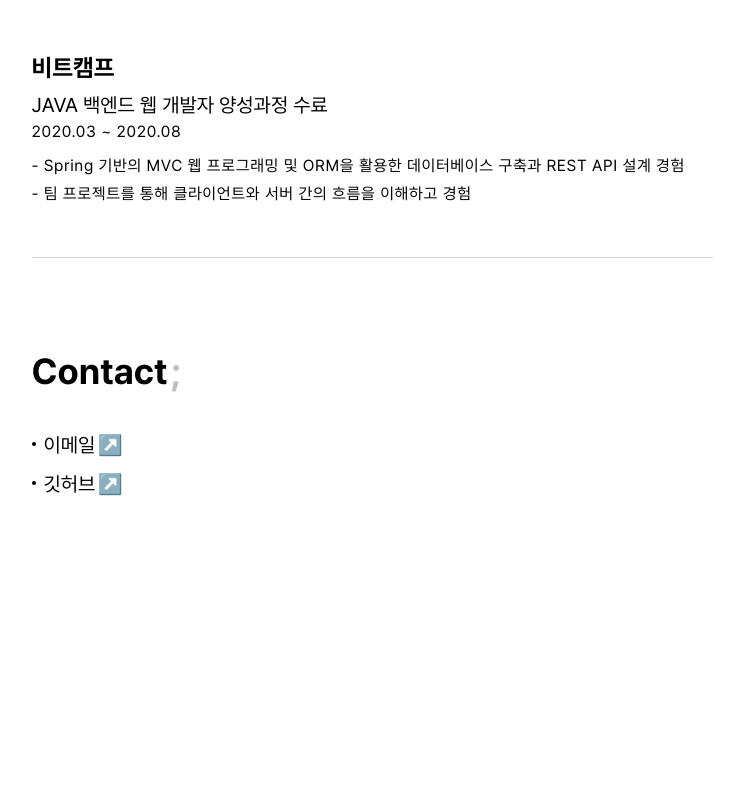
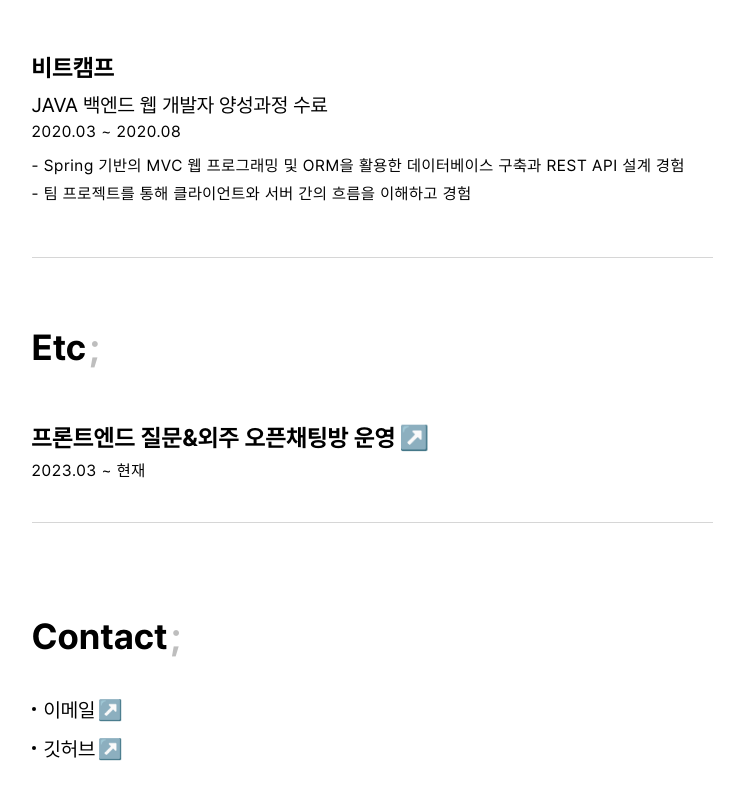
Before and after one commit to cherryc0ck/resume, a Next.js app: page / in a window 1280 px wide. Shown: the part 2635-3434 px from the top of the page, without its empty margins (268-1012 px from the left). Before the commit the page ends 3303 px from the top, so only its background shows below. Built offline with nearby package versions, Linux system fonts and the light colour scheme.

Commit message:
:adhesive_bandage: clean code

```diff
--- a/src/app/page.tsx
+++ b/src/app/page.tsx
@@ -1,6 +1,12 @@
 "use client";
 
-import { Contact, Introduce, SideProject, Work } from "@/components/domain";
+import {
+  Contact,
+  Introduce,
+  SideProject,
+  Work,
+  Etc,
+} from "@/components/domain";
 import * as S from "./styled";
 import Education from "@/components/domain/resume/education/Education";
 import { ProgressBar } from "@/components/common";
@@ -15,6 +21,7 @@ export default function Home() {
           <Work />
           <SideProject />
           <Education />
+          <Etc />
           <Contact />
         </S.Wrapper>
       </S.Main>
```
